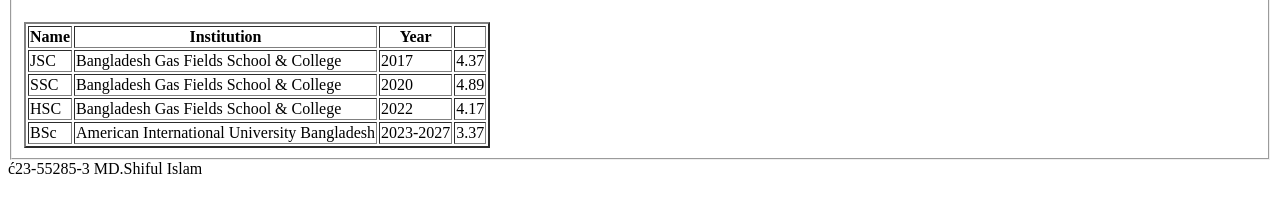
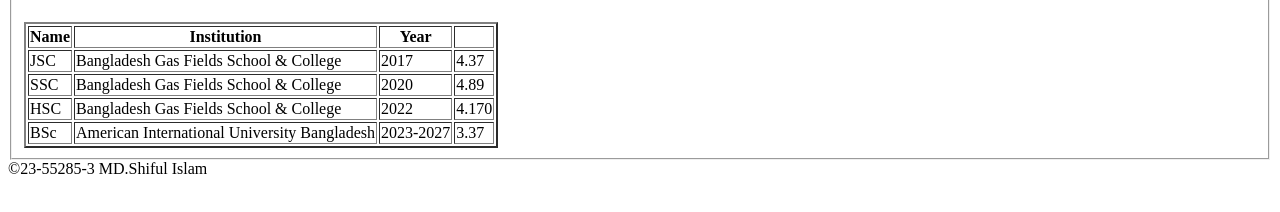
Before and after one commit to ShifulIslam03/23-55285-3-WebTech-, a plain HTML site: page html/LabTask1/education.html in a window 1280 px wide. Shown: the part 148-360 px from the top of the page. Drawn offline with Linux system fonts and the light colour scheme.

Commit message:
fotter &copy updated

```diff
--- a/html/LabTask1/education.html
+++ b/html/LabTask1/education.html
@@ -13,7 +13,7 @@
         <form>
             <fieldset>
                 <legend><h2>Educational Qualification</h2></legend>
-        </form>
+
 
         <table border="2">
             <tr>
@@ -42,7 +42,7 @@
                 <td>HSC</td>
                 <td>Bangladesh Gas Fields School & College</td>
                 <td>2022</td>
-                <td>4.17</td>
+                <td>4.170</td>
             </tr>
 
             <tr>
@@ -54,6 +54,7 @@
 
         </table>
         </fieldset>
-        <footer>&cacute;23-55285-3 MD.Shiful Islam</footer>
+        </form>
+        <footer>&copy;23-55285-3 MD.Shiful Islam</footer>
     </body>
 </html>
```
